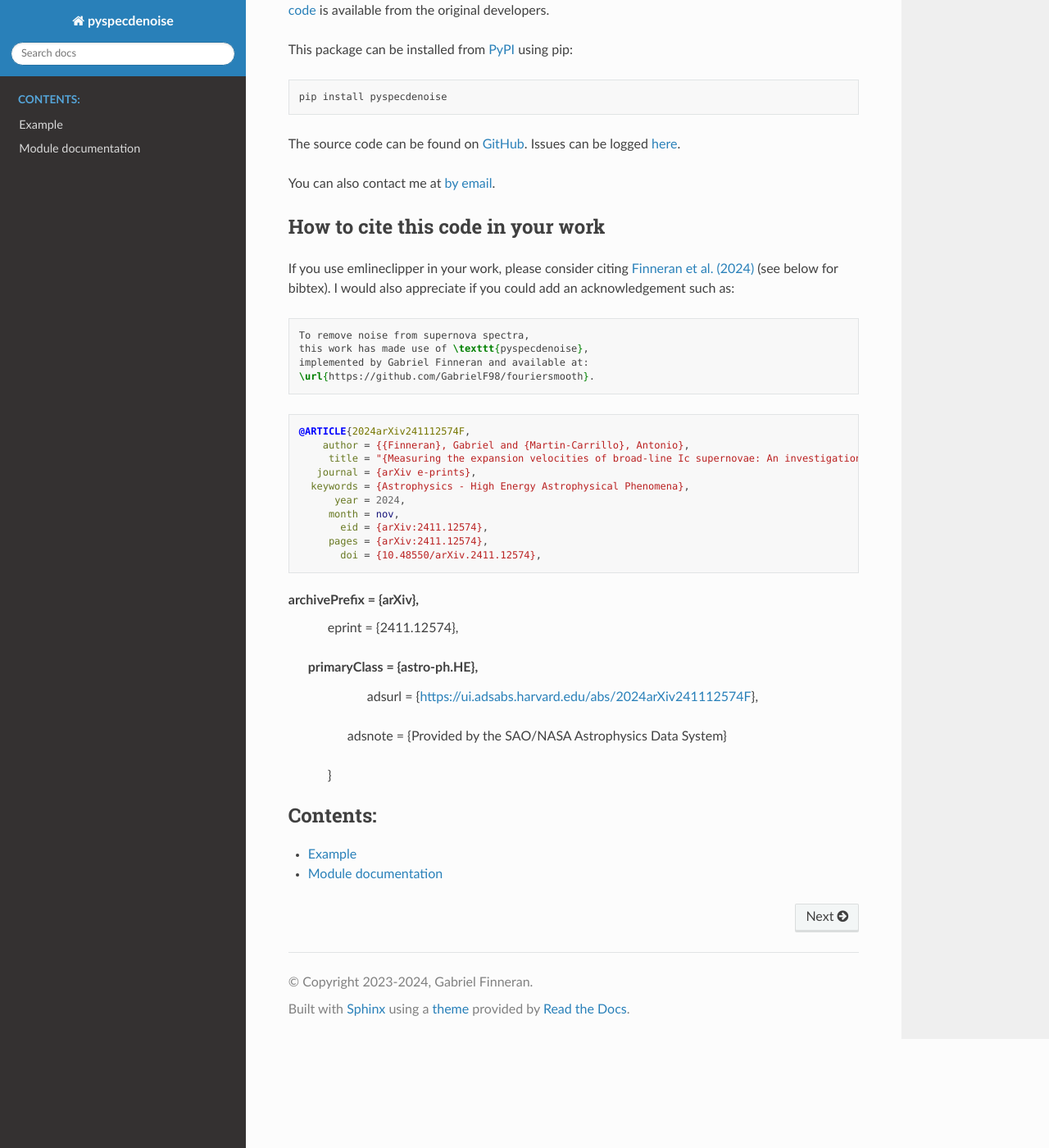
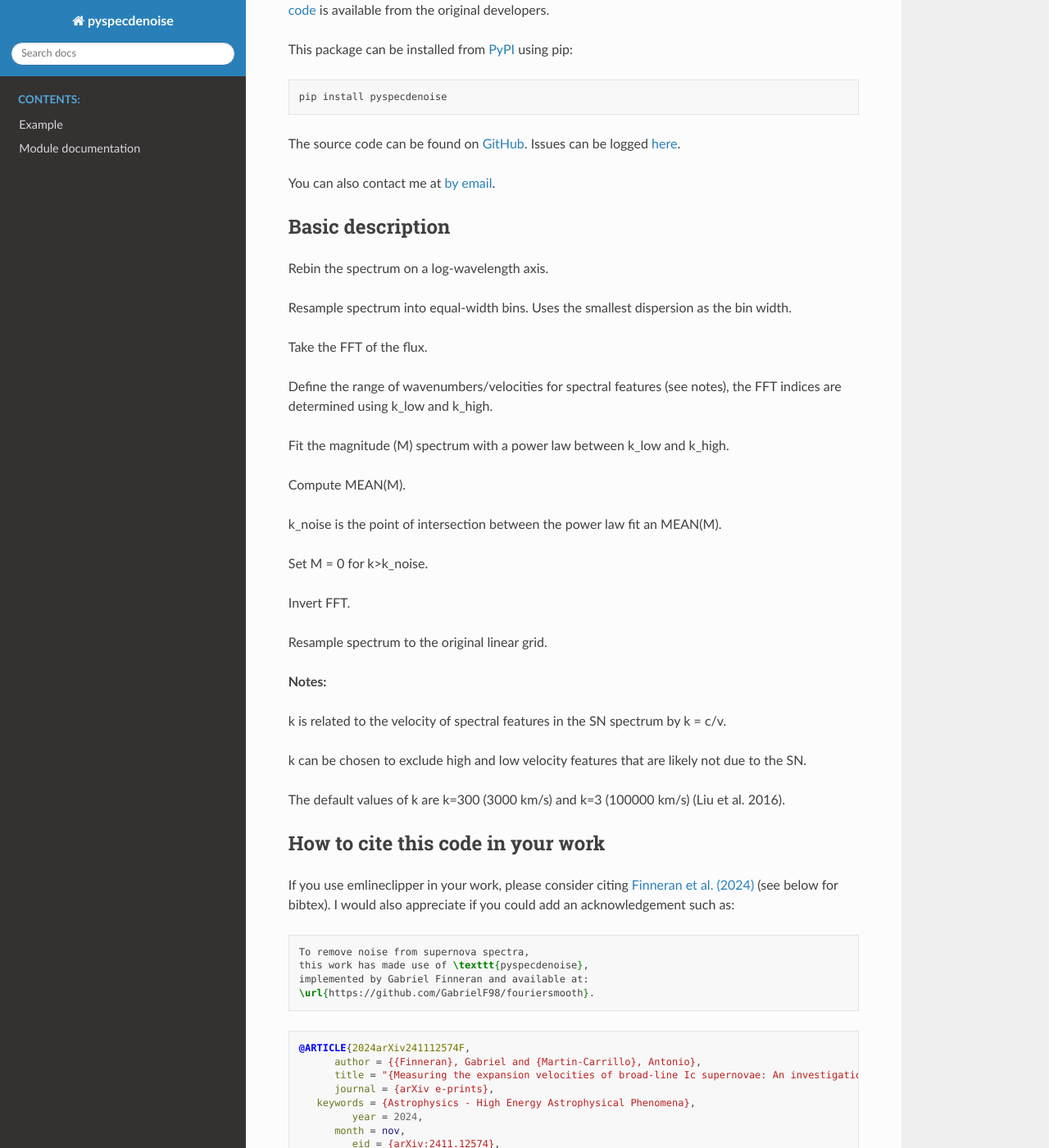
Before and after one commit to GabrielF98/fouriersmooth, a Sphinx documentation site: the page built from docs/index.rst, in a window 1280 px wide and 1400 px high, scrolled down 399 px. Shown: the whole window at 82% size. Built offline with Sphinx 7.4.7 and the Read the Docs theme 3.1.0, drawn with Linux system fonts in a browser that asks for light colours; some of the changed text lies outside the part shown.

Commit message:
Updated docs.

```diff
--- a/docs/example.rst
+++ b/docs/example.rst
@@ -1,3 +1,9 @@
 
 Example
 =======
+
+You can smooth a supernova spectrum using the following code.
+
+
+
+.. code-block:: Python
--- a/docs/index.rst
+++ b/docs/index.rst
@@ -36,6 +36,36 @@ Issues can be logged `here <https://github.com/GabrielF98/fouriersmooth/issues>`
 
 You can also contact me at `by email <mailto:gabfin15@gmail.com>`_.
 
+Basic description
+-----------------
+Rebin the spectrum on a log-wavelength axis.
+
+Resample spectrum into equal-width bins. Uses the smallest dispersion as the bin width.
+
+Take the FFT of the flux.
+
+Define the range of wavenumbers/velocities for spectral features (see notes), the FFT indices are determined using k_low and k_high.
+
+Fit the magnitude (M) spectrum with a power law between k_low and k_high.
+
+Compute MEAN(M).
+
+k_noise is the point of intersection between the power law fit an MEAN(M).
+
+Set M = 0 for k>k_noise.
+
+Invert FFT.
+
+Resample spectrum to the original linear grid.
+
+**Notes:**
+
+k is related to the velocity of spectral features in the SN spectrum by k = c/v.
+
+k can be chosen to exclude high and low velocity features that are likely not due to the SN.
+
+The default values of k are k=300 (3000 km/s) and k=3 (100000 km/s) (Liu et al. 2016).
+
 How to cite this code in your work
 ----------------------------------
 If you use emlineclipper in your work, please consider citing `Finneran et al. (2024) <https://arxiv.org/abs/2411.12574>`_ (see below for bibtex). I would also appreciate if you could add an acknowledgement such as:
@@ -50,21 +80,21 @@ If you use emlineclipper in your work, please consider citing `Finneran et al. (
 .. code-block:: bibtex
 
    @ARTICLE{2024arXiv241112574F,
-       author = {{Finneran}, Gabriel and {Martin-Carrillo}, Antonio},
-        title = "{Measuring the expansion velocities of broad-line Ic supernovae: An investigation of neglected sources of error in two popular methods}",
-      journal = {arXiv e-prints},
-     keywords = {Astrophysics - High Energy Astrophysical Phenomena},
-         year = 2024,
-        month = nov,
-          eid = {arXiv:2411.12574},
-        pages = {arXiv:2411.12574},
-          doi = {10.48550/arXiv.2411.12574},
-archivePrefix = {arXiv},
-       eprint = {2411.12574},
- primaryClass = {astro-ph.HE},
-       adsurl = {https://ui.adsabs.harvard.edu/abs/2024arXiv241112574F},
-      adsnote = {Provided by the SAO/NASA Astrophysics Data System}
-   }
+         author = {{Finneran}, Gabriel and {Martin-Carrillo}, Antonio},
+         title = "{Measuring the expansion velocities of broad-line Ic supernovae: An investigation of neglected sources of error in two popular methods}",
+         journal = {arXiv e-prints},
+      keywords = {Astrophysics - High Energy Astrophysical Phenomena},
+            year = 2024,
+         month = nov,
+            eid = {arXiv:2411.12574},
+         pages = {arXiv:2411.12574},
+            doi = {10.48550/arXiv.2411.12574},
+   archivePrefix = {arXiv},
+         eprint = {2411.12574},
+   primaryClass = {astro-ph.HE},
+         adsurl = {https://ui.adsabs.harvard.edu/abs/2024arXiv241112574F},
+         adsnote = {Provided by the SAO/NASA Astrophysics Data System}
+      }
 
 
 
```
